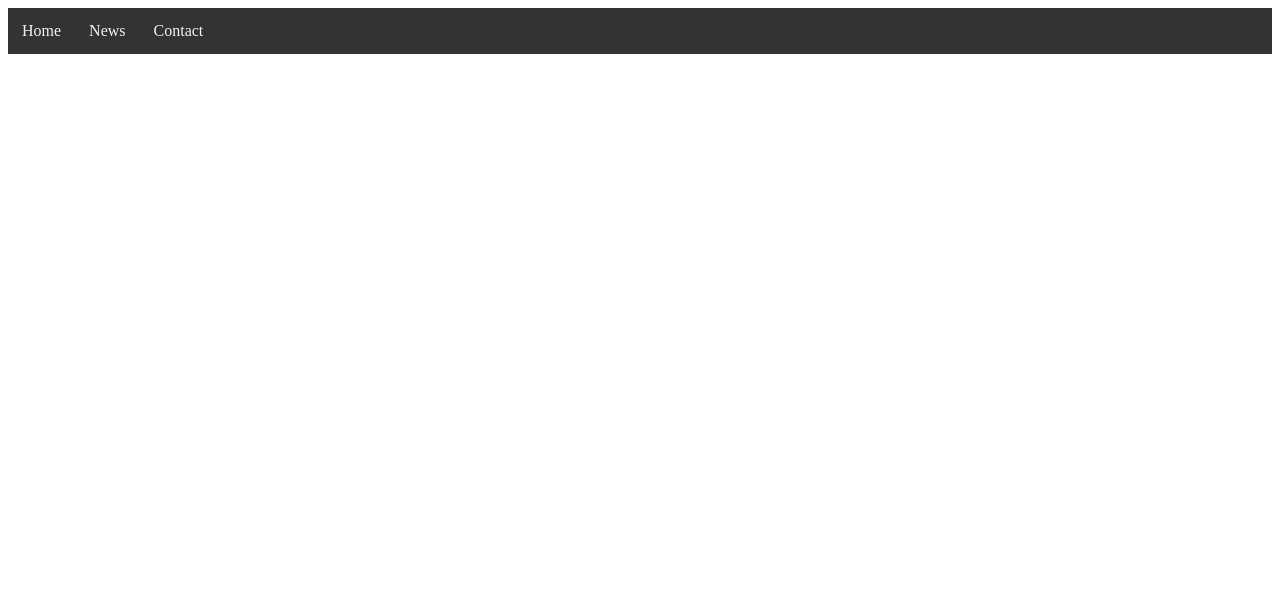
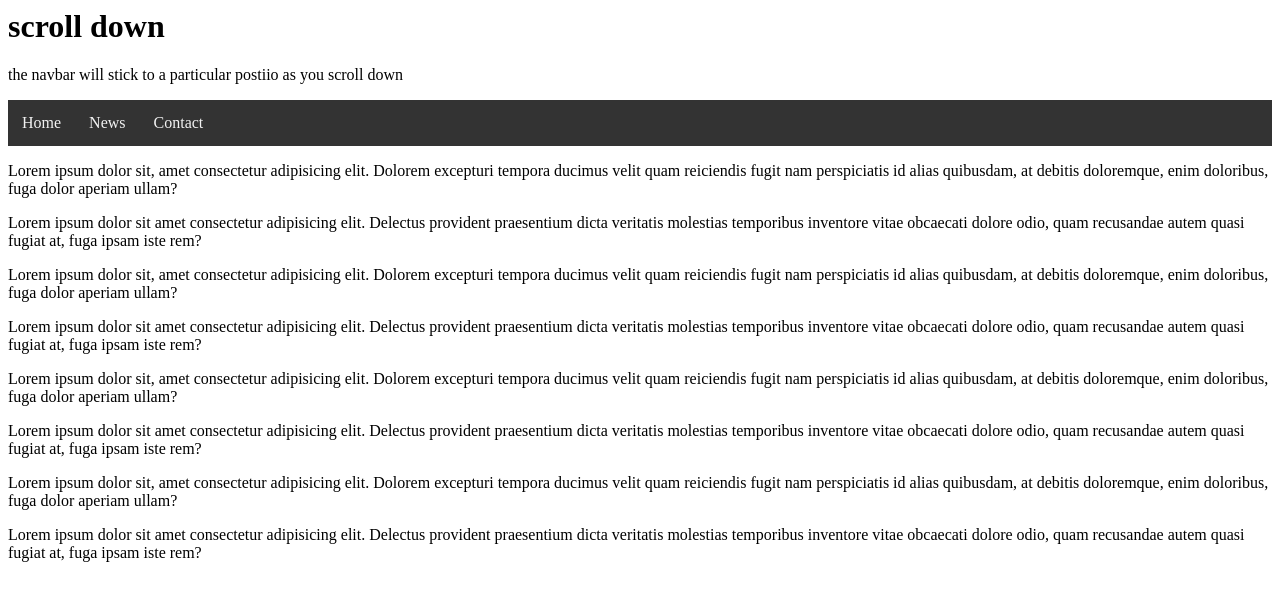
Before and after one commit to amaan-bhati/Sticky-Navbar-, a plain HTML site: page index.html in a window 1280 px wide. Drawn offline with Linux system fonts and the light colour scheme.

Commit message:
very basic css changes

```diff
--- a/index.html
+++ b/index.html
@@ -7,12 +7,22 @@
     <link rel="stylesheet" href="style.css">
 </head>
 <body>
+    <h1>scroll down</h1>
+    <p>the navbar will stick to a particular postiio as you scroll down</p>
     <!--div for the navbar-->
     <div id="navbar">
         <a href="#home">Home</a>
         <a href="#news">News</a>
         <a href="#contact">Contact</a>
       </div>
+      <p>Lorem ipsum dolor sit, amet consectetur adipisicing elit. Dolorem excepturi tempora ducimus velit quam reiciendis fugit nam perspiciatis id alias quibusdam, at debitis doloremque, enim doloribus, fuga dolor aperiam ullam?</p>
+      <p>Lorem ipsum dolor sit amet consectetur adipisicing elit. Delectus provident praesentium dicta veritatis molestias temporibus inventore vitae obcaecati dolore odio, quam recusandae autem quasi fugiat at, fuga ipsam iste rem?</p>
+      <p>Lorem ipsum dolor sit, amet consectetur adipisicing elit. Dolorem excepturi tempora ducimus velit quam reiciendis fugit nam perspiciatis id alias quibusdam, at debitis doloremque, enim doloribus, fuga dolor aperiam ullam?</p>
+      <p>Lorem ipsum dolor sit amet consectetur adipisicing elit. Delectus provident praesentium dicta veritatis molestias temporibus inventore vitae obcaecati dolore odio, quam recusandae autem quasi fugiat at, fuga ipsam iste rem?</p>
+      <p>Lorem ipsum dolor sit, amet consectetur adipisicing elit. Dolorem excepturi tempora ducimus velit quam reiciendis fugit nam perspiciatis id alias quibusdam, at debitis doloremque, enim doloribus, fuga dolor aperiam ullam?</p>
+      <p>Lorem ipsum dolor sit amet consectetur adipisicing elit. Delectus provident praesentium dicta veritatis molestias temporibus inventore vitae obcaecati dolore odio, quam recusandae autem quasi fugiat at, fuga ipsam iste rem?</p>
+      <p>Lorem ipsum dolor sit, amet consectetur adipisicing elit. Dolorem excepturi tempora ducimus velit quam reiciendis fugit nam perspiciatis id alias quibusdam, at debitis doloremque, enim doloribus, fuga dolor aperiam ullam?</p>
+      <p>Lorem ipsum dolor sit amet consectetur adipisicing elit. Delectus provident praesentium dicta veritatis molestias temporibus inventore vitae obcaecati dolore odio, quam recusandae autem quasi fugiat at, fuga ipsam iste rem?</p>
 
 </body>
 </html>
```
